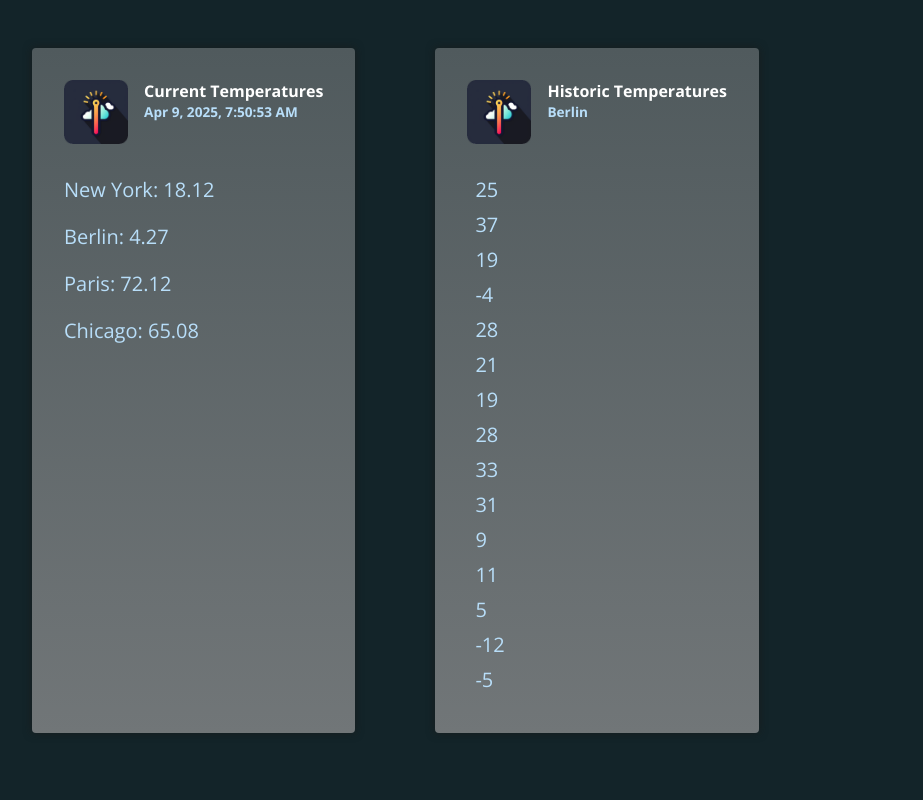
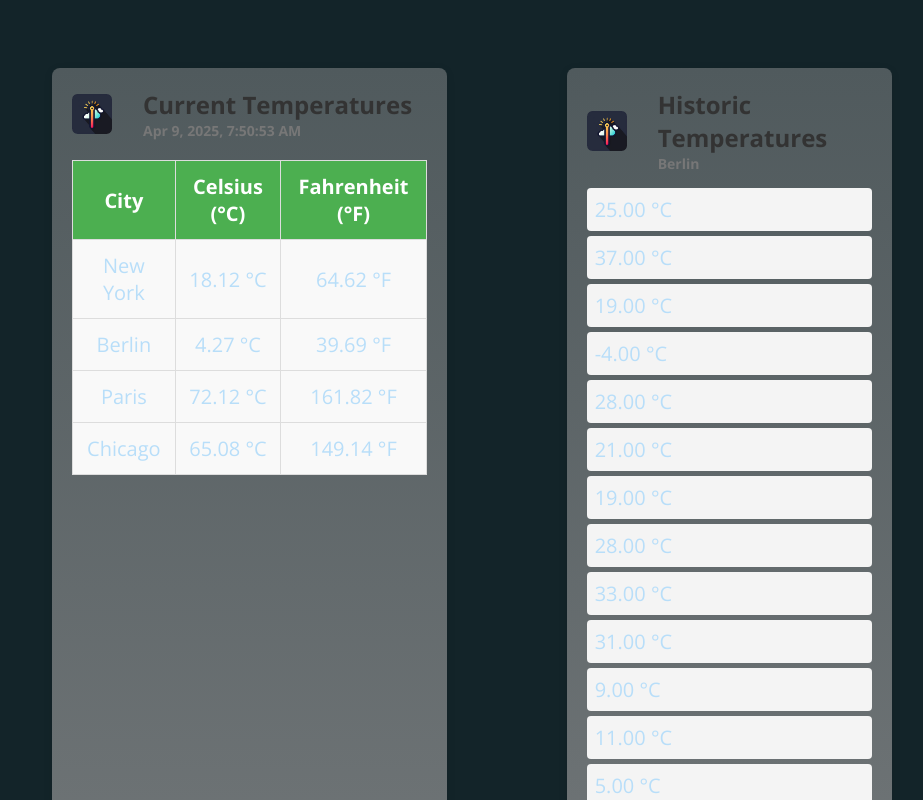
Before and after one commit to adnan5509/GlobeTherm, an Angular app: page / in a window 1280 px wide. Shown: the top 800 px of the page, without its empty margins (168-1091 px from the left). Built offline with nearby package versions, Linux system fonts and the light colour scheme.

Commit message:
refactor temperature display to use a table format and implement temperature conversion pipe

```diff
--- a/src/app/app.component.html
+++ b/src/app/app.component.html
@@ -7,10 +7,37 @@
         <p>{{ currentDate | date:'medium' }}</p>
       </div>
     </header>
-    <p>New York: {{ currentTemperaturs.newYork | number: '1.1-2' }}</p>
-    <p>Berlin: {{ currentTemperaturs.berlin | number: '1.1-2' }}</p>
-    <p>Paris: {{ currentTemperaturs.paris | number: '1.1-2' }}</p>
-    <p>Chicago: {{ currentTemperaturs.chicago | number: '1.1-2' }}</p>
+    <table class="temperature-table">
+      <thead>
+        <tr>
+          <th>City</th>
+          <th>Celsius (°C)</th>
+          <th>Fahrenheit (°F)</th>
+        </tr>
+      </thead>
+      <tbody>
+        <tr>
+          <td>New York</td>
+          <td>{{ currentTemperaturs.newYork | temperature: 'cel' }}</td>
+          <td>{{ currentTemperaturs.newYork | temperature: 'cel' : 'far' }}</td>
+        </tr>
+        <tr>
+          <td>Berlin</td>
+          <td>{{ currentTemperaturs.berlin | temperature: 'cel' }}</td>
+          <td>{{ currentTemperaturs.berlin | temperature: 'cel' : 'far' }}</td>
+        </tr>
+        <tr>
+          <td>Paris</td>
+          <td>{{ currentTemperaturs.paris | temperature: 'cel' }}</td>
+          <td>{{ currentTemperaturs.paris | temperature: 'cel' : 'far' }}</td>
+        </tr>
+        <tr>
+          <td>Chicago</td>
+          <td>{{ currentTemperaturs.chicago | temperature: 'cel' }}</td>
+          <td>{{ currentTemperaturs.chicago | temperature: 'cel' : 'far' }}</td>
+        </tr>
+      </tbody>
+    </table>
   </article>
 
   <article class="temperatures">
@@ -21,10 +48,98 @@
         <p>Berlin</p>
       </div>
     </header>
-    <ul>
+    <ul class="historic-list">
       @for (temperature of historicTemperatures; track temperature) {
-      <li (click)="onReset($index)">{{ temperature }}</li>
+      <li (click)="onReset($index)">{{ temperature | temperature: 'cel' }}</li>
       }
     </ul>
   </article>
 </main>
+
+<!-- Add this CSS for the styling -->
+<style>
+  body {
+    font-family: Arial, sans-serif;
+    margin: 0;
+    padding: 0;
+    background-color: #f4f4f4;
+  }
+
+  .temperatures {
+    background-color: white;
+    padding: 20px;
+    margin: 20px;
+    border-radius: 8px;
+    box-shadow: 0 2px 8px rgba(0, 0, 0, 0.1);
+  }
+
+  header {
+    display: flex;
+    align-items: center;
+    margin-bottom: 15px;
+  }
+
+  header img {
+    width: 40px;
+    height: 40px;
+    margin-right: 15px;
+  }
+
+  header h2 {
+    margin: 0;
+    font-size: 24px;
+    color: #333;
+  }
+
+  header p {
+    font-size: 14px;
+    color: #777;
+  }
+
+  table.temperature-table {
+    width: 100%;
+    border-collapse: collapse;
+    margin-top: 20px;
+  }
+
+  table.temperature-table th,
+  table.temperature-table td {
+    padding: 12px;
+    text-align: center;
+    border: 1px solid #ddd;
+  }
+
+  table.temperature-table th {
+    background-color: #4CAF50;
+    color: white;
+  }
+
+  table.temperature-table td {
+    background-color: #f9f9f9;
+  }
+
+  table.temperature-table tr:nth-child(even) {
+    background-color: #f2f2f2;
+  }
+
+  table.temperature-table tr:hover {
+    background-color: #ddd;
+  }
+
+  .historic-list {
+    list-style-type: none;
+    padding: 0;
+  }
+
+  .historic-list li {
+    padding: 8px;
+    background-color: #f4f4f4;
+    margin: 5px 0;
+    border-radius: 4px;
+    cursor: pointer;
+  }
+
+  .historic-list li:hover {
+    background-color: #ddd;
+  }
+</style>
--- a/src/app/app.component.ts
+++ b/src/app/app.component.ts
@@ -1,11 +1,12 @@
 import { DatePipe, DecimalPipe } from '@angular/common';
 import { Component } from '@angular/core';
+import { TemperaturePipe } from './temperature.pipe';
 
 @Component({
   selector: 'app-root',
   standalone: true,
   templateUrl: './app.component.html',
-  imports: [DatePipe, DecimalPipe],
+  imports: [DatePipe, DecimalPipe, TemperaturePipe],
 })
 export class AppComponent {
   currentDate = new Date();
--- /dev/null
+++ b/src/app/temperature.pipe.ts
@@ -0,0 +1,39 @@
+import { Pipe, PipeTransform } from '@angular/core';
+
+@Pipe({
+  name: 'temperature',
+  standalone: true
+})
+export class TemperaturePipe implements PipeTransform {
+
+  transform(value: string | number | null, inputTemp: 'cel' | 'far', outputTemp?: 'cel' | 'far') {
+
+    if (!value) {
+      return value
+    }
+
+    if (typeof value === 'string') {
+      value = parseFloat(value);
+    }
+    let output: number;
+    let symbol: '°C' | '°F';
+
+    if (inputTemp === 'cel' && outputTemp === 'far') {
+      output = (value * 9) / 5 + 32;
+    } else if (inputTemp === 'far' && outputTemp === 'cel') {
+      output = ((value - 32) * 5) / 9;
+    } else {
+      output = value;
+    }
+
+    if (outputTemp) {
+      symbol = outputTemp === 'cel' ? '°C' : '°F';
+    } else {
+      symbol = inputTemp === 'cel' ? '°C' : '°F';
+    }
+
+
+    return `${output.toFixed(2)} ${symbol}`
+  }
+
+}
```
